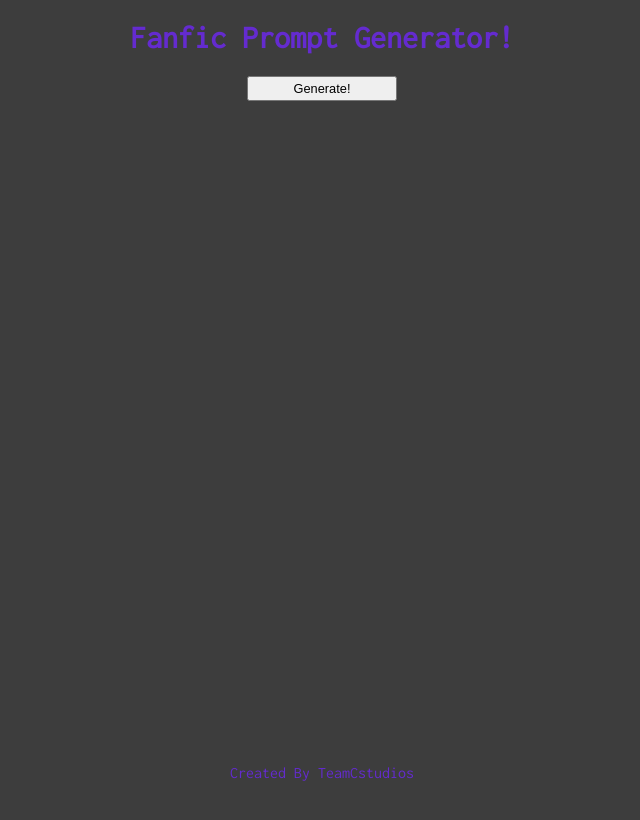
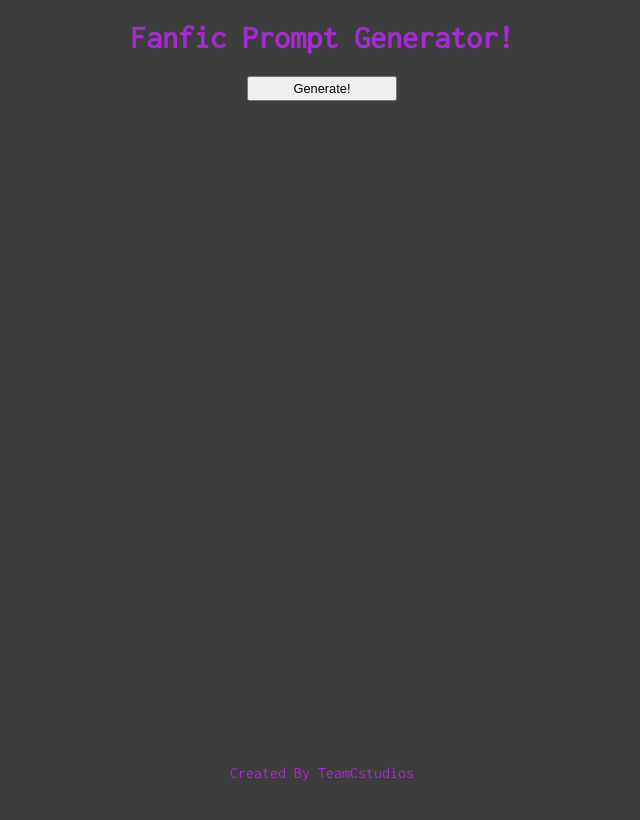
Before and after one commit to TeamCstudios/PromptGenerator, a plain HTML site: page index.html in a window 1280 px wide. Shown: the whole page, without its empty margins (318-958 px from the left). Drawn offline with Linux system fonts and the light colour scheme.

Commit message:
More Fix Style

```diff
--- a/style.css
+++ b/style.css
@@ -3,7 +3,7 @@ html, body {
   padding: 0;
   height: 100%;
   background-color: #3d3d3d;
-  color: #642bcf;
+  color: #a42bcf;
 }
 
 div.wrap {
```
